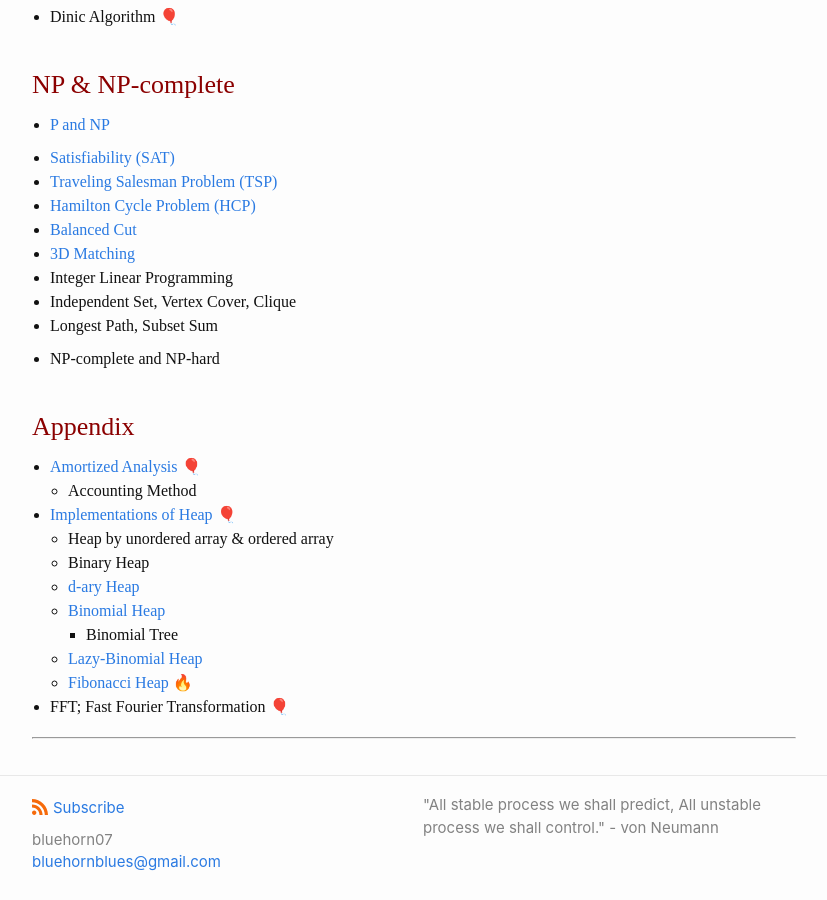
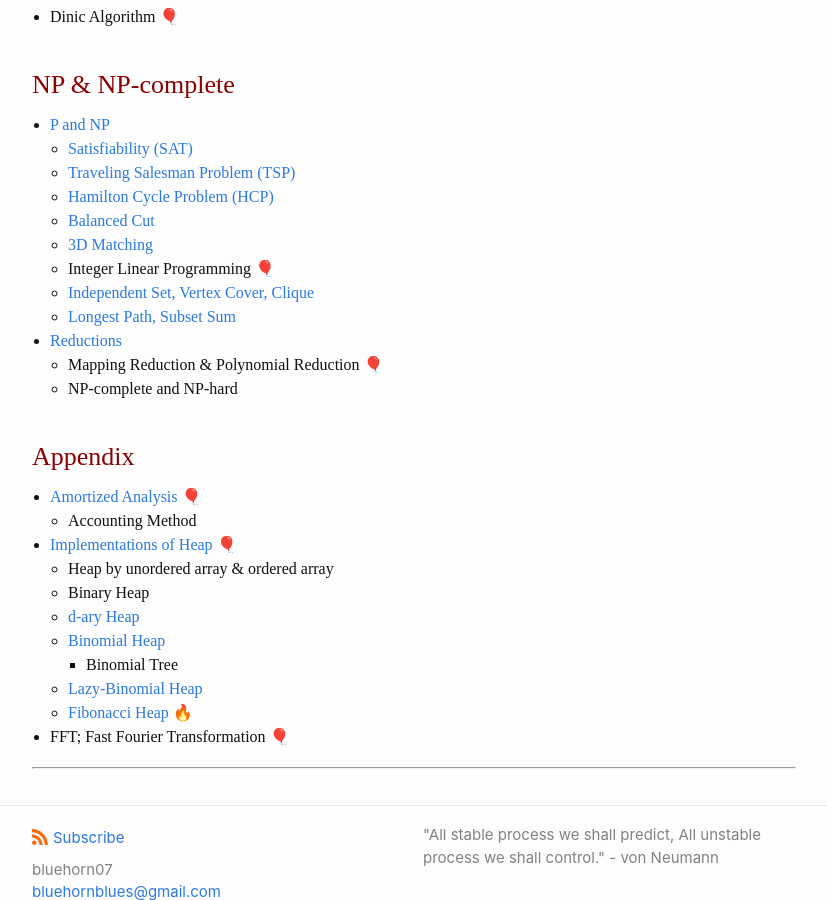
Before and after one commit to BlueHorn07/computer_science, a Jekyll site: the page built from _posts/algorithm/2021-02-18-algorithm.md, in a window 1280 px wide and 900 px high, scrolled down 2642 px. Shown: the whole window, without its empty margins (226-1053 px from the left). Built offline with Jekyll 4.4.1, drawn with Linux system fonts in a browser that asks for light colours; nearby versions of some CDN libraries; some web fonts are replaced.

Commit message:
update post

```diff
--- a/_posts/algorithm/2021-02-18-algorithm.md
+++ b/_posts/algorithm/2021-02-18-algorithm.md
@@ -114,17 +114,18 @@ PS에 대한 아티클은 [요기]({{"/2021/11/01/problem-solving.html" | relati
 ### NP & NP-complete
 
 - [P and NP]({{"/2022/01/14/P-and-NP.html" | relative_url}})
+  - [Satisfiability (SAT)]({{"/2022/05/07/satisfiability.html" | relative_url}})
+  - [Traveling Salesman Problem (TSP)]({{"/2021/06/13/traveling-salesman-problem.html" | relative_url}})
+  - [Hamilton Cycle Problem (HCP)]({{"/2022/03/12/hamilton-cycle-problem.html" | relative_url}})
+  - [Balanced Cut]({{"/2022/05/07/balanced-cut.html" | relative_url}})
+  - [3D Matching]({{"/2022/05/07/3D-matching.html" | relative_url}})
+  - Integer Linear Programming 🎈
+  - [Independent Set, Vertex Cover, Clique]({{"/2022/05/08/independent-set-and-vertex-cover-and-clique.html" | relative_url}})
+  - [Longest Path, Subset Sum]({{"/2022/05/08/longest-path-and-subset-sum.html" | relative_url}})
 
-- [Satisfiability (SAT)]({{"/2022/05/07/satisfiability.html" | relative_url}})
-- [Traveling Salesman Problem (TSP)]({{"/2021/06/13/traveling-salesman-problem.html" | relative_url}})
-- [Hamilton Cycle Problem (HCP)]({{"/2022/03/12/hamilton-cycle-problem.html" | relative_url}})
-- [Balanced Cut]({{"/2022/05/07/balanced-cut.html" | relative_url}})
-- [3D Matching]({{"/2022/05/07/3D-matching.html" | relative_url}})
-- Integer Linear Programming
-- Independent Set, Vertex Cover, Clique
-- Longest Path, Subset Sum
-
-- NP-complete and NP-hard
+- [Reductions]({{"/2022/05/08/reduction-1.html" | relative_url}})
+  - Mapping Reduction & Polynomial Reduction 🎈
+  - NP-complete and NP-hard
 
 ### Appendix
 
```
Also changed, not shown: _posts/algorithm/2022-05-08-reduction-1.md (+18 -1 lines).
